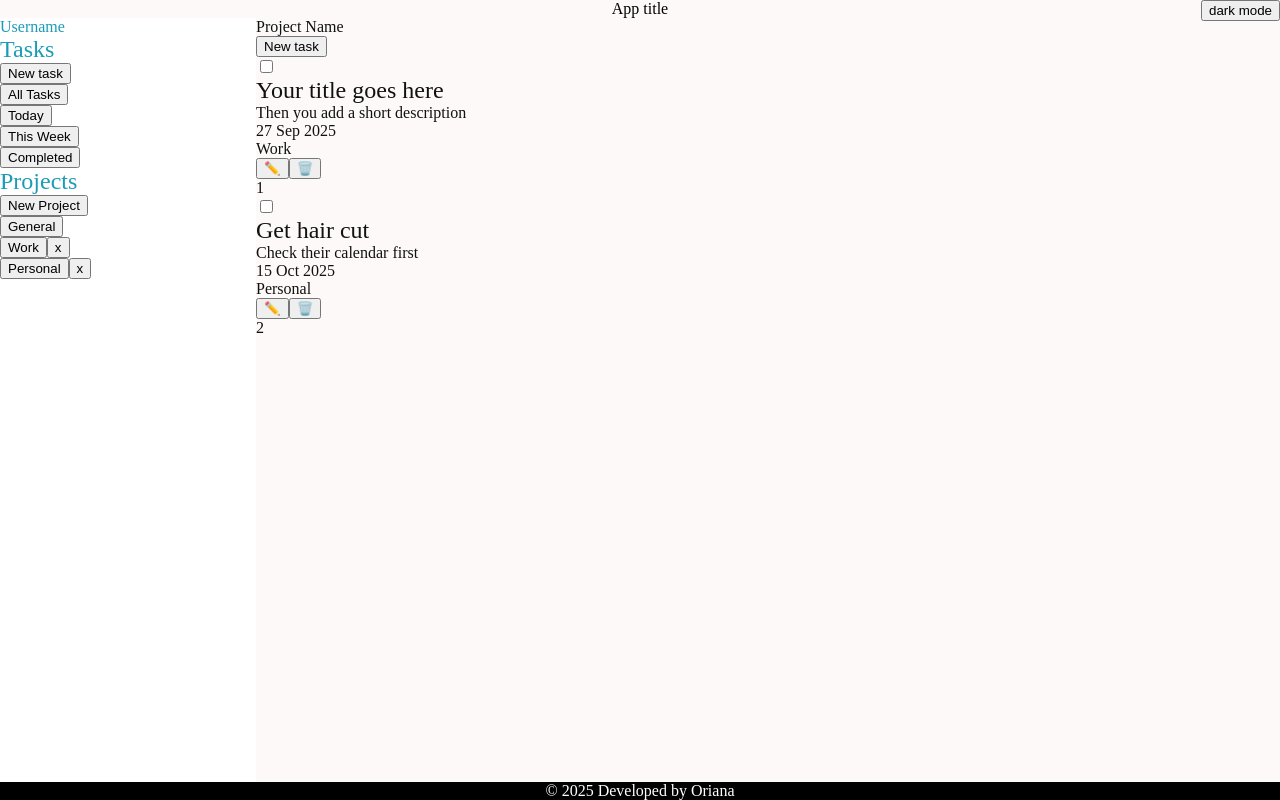
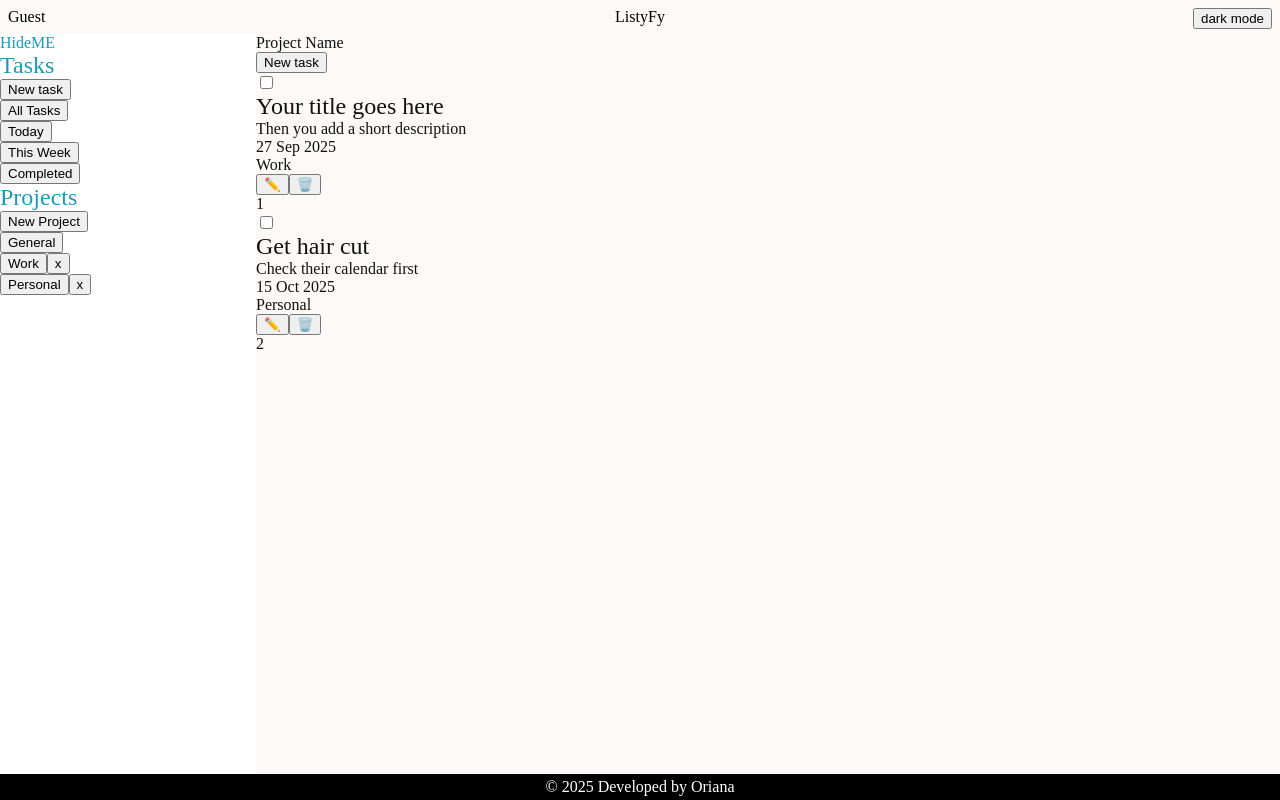
Before and after one commit to OrianaLand/Todo-List, a website built with webpack: page src/template.html in a window 1280 px wide. Built offline with nearby package versions, Linux system fonts and the light colour scheme.

Commit message:
Move username to Header and add HideMe button to Sidebar

```diff
--- a/src/styles.css
+++ b/src/styles.css
@@ -57,7 +57,6 @@ body.dark-mode{
 
     --text-color-primary: #fdf9f9;
     --text-color-secondary: #ffffffb3;
-
 }
 
 .header{
@@ -65,11 +64,19 @@ body.dark-mode{
     display: flex;
     position: relative;
     justify-content: center;
+    padding: 0.5em 0;
+}
+
+.username-container{
+    position: absolute;
+    left: 0;
+    margin-left: 0.5em;
 }
 
 .dark-mode-btn-container{
     position: absolute;
     right: 0;
+    margin-right: 0.5em;
 }
 .sidebar{
     background-color: var(--bg-color-secondary);
@@ -85,6 +92,7 @@ footer {
     background-color: var(--text-color-primary);
     color: var(--bg-color-primary);
     text-align: center;
+    padding: 0.25em;
 }
 
 /* --- Layout styles Desktop ---*/
--- a/src/template.html
+++ b/src/template.html
@@ -7,8 +7,13 @@
   </head>
   <body>
     <header class="header">
+      <div class="username-container">
+        <span class="usename">Guest</span>
+      </div>
       <div class="header-title-container">
-        <span class="header">App title</span>
+        <p class="header-title">
+          Listy<span class="header-title-end">Fy</span>
+        </p>
       </div>
       <div class="dark-mode-btn-container">
         <button class="dark-mode-btn">dark mode</button>
@@ -16,7 +21,7 @@
     </header>
     <div class="content">
       <div class="sidebar">
-        <span class="user-name">Username</span>
+        <span class="hide-sidebar"> HideME </span>
         <div class="static-categories-container">
           <h2 class="sidebar-title">Tasks</h2>
           <ul class="categories">
```
